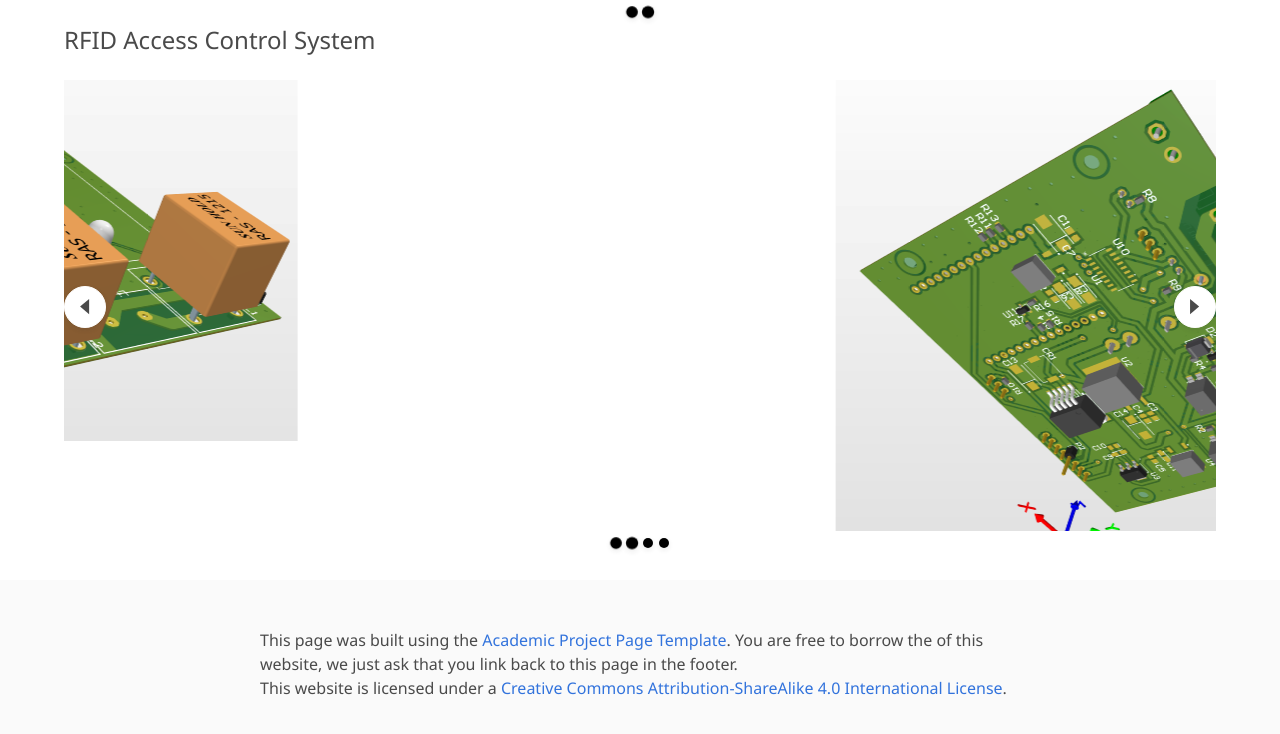
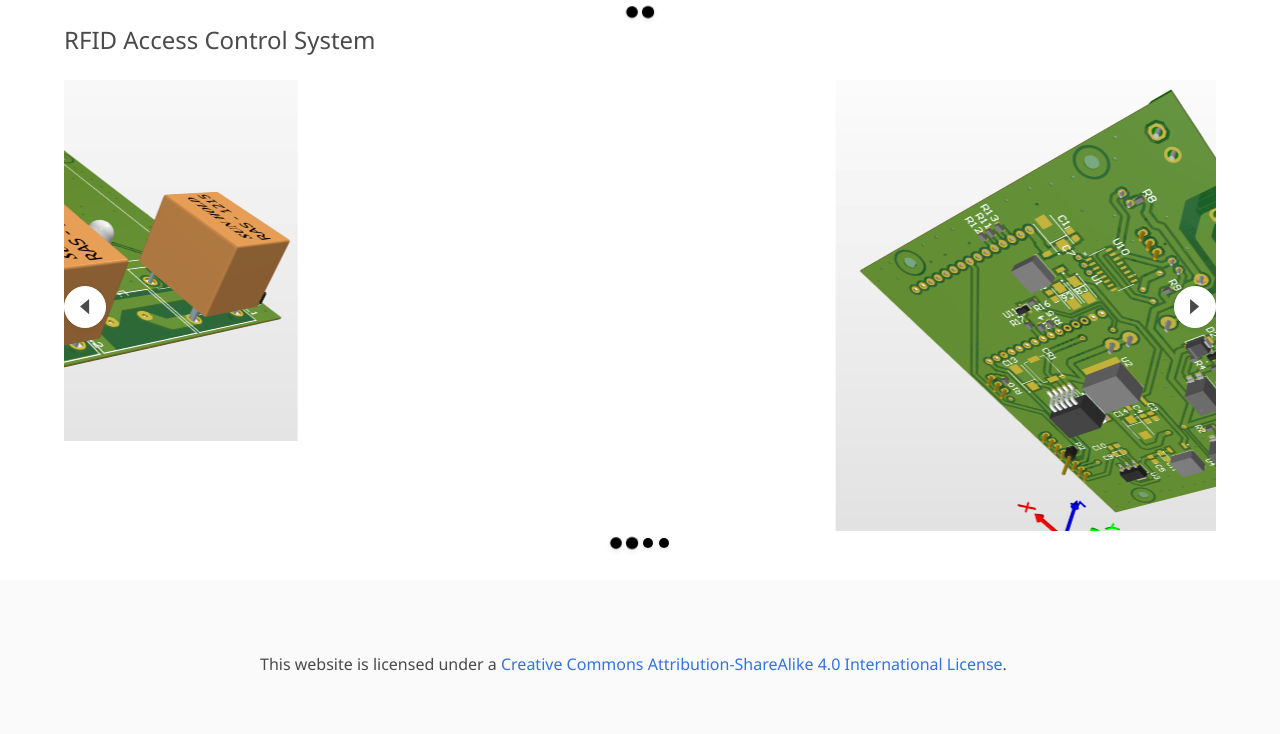
Before and after one commit to yaserk95/yaserk95.github.io, a plain HTML site: page index.html in a window 1280 px wide. Shown: the part 1435-2169 px from the top of the page. Drawn offline with nearby package versions, Linux system fonts and the light colour scheme; some icons are missing; a web font is replaced by a local one.

Commit message:
Update index.html

```diff
--- a/index.html
+++ b/index.html
@@ -221,8 +221,7 @@
         <div class="content">
 
           <p>
-            This page was built using the <a href="https://github.com/eliahuhorwitz/Academic-project-page-template" target="_blank">Academic Project Page Template</a>.
-            You are free to borrow the of this website, we just ask that you link back to this page in the footer. <br> This website is licensed under a <a rel="license"  href="http://creativecommons.org/licenses/by-sa/4.0/" target="_blank">Creative
+<br> This website is licensed under a <a rel="license"  href="http://creativecommons.org/licenses/by-sa/4.0/" target="_blank">Creative
             Commons Attribution-ShareAlike 4.0 International License</a>.
           </p>
 
```
